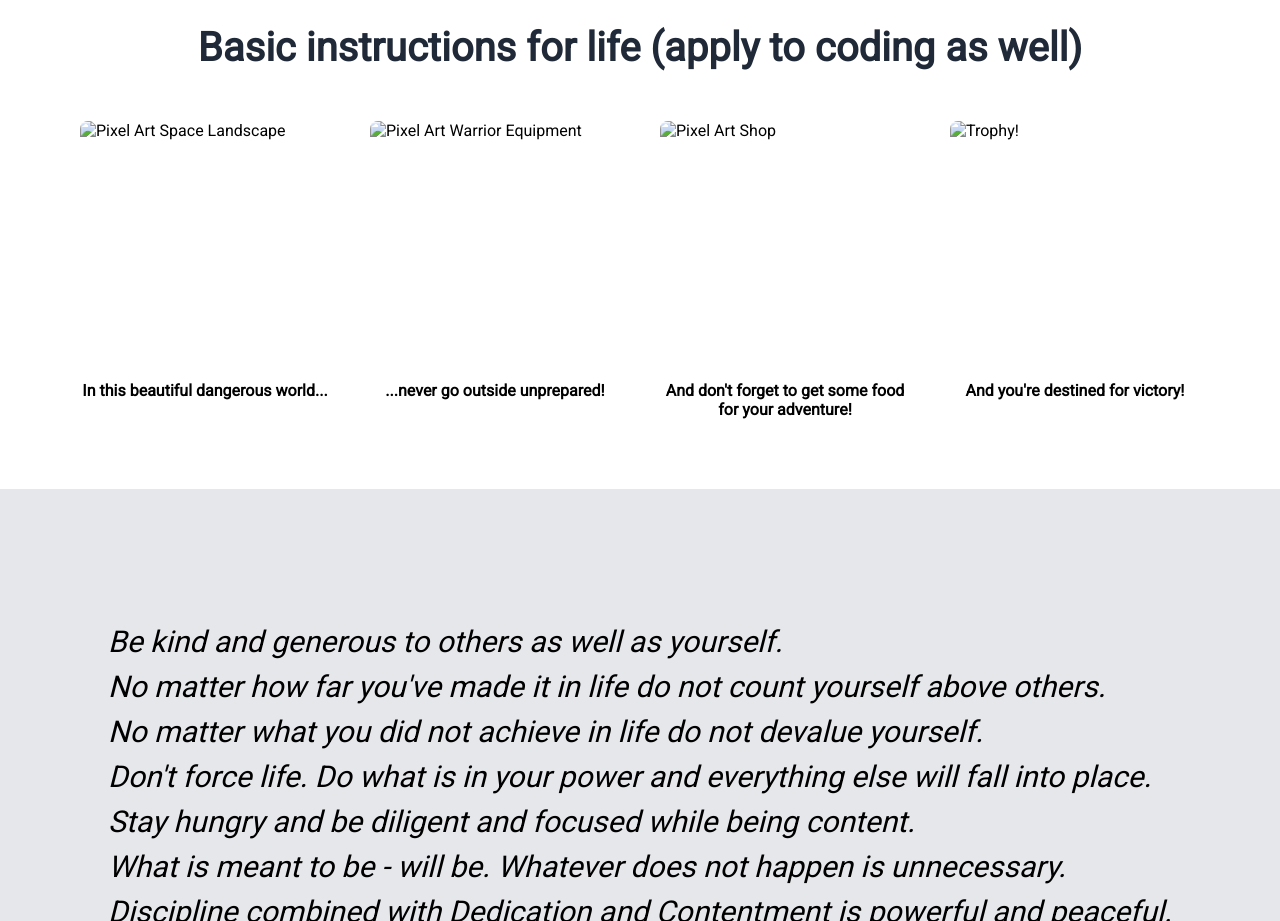
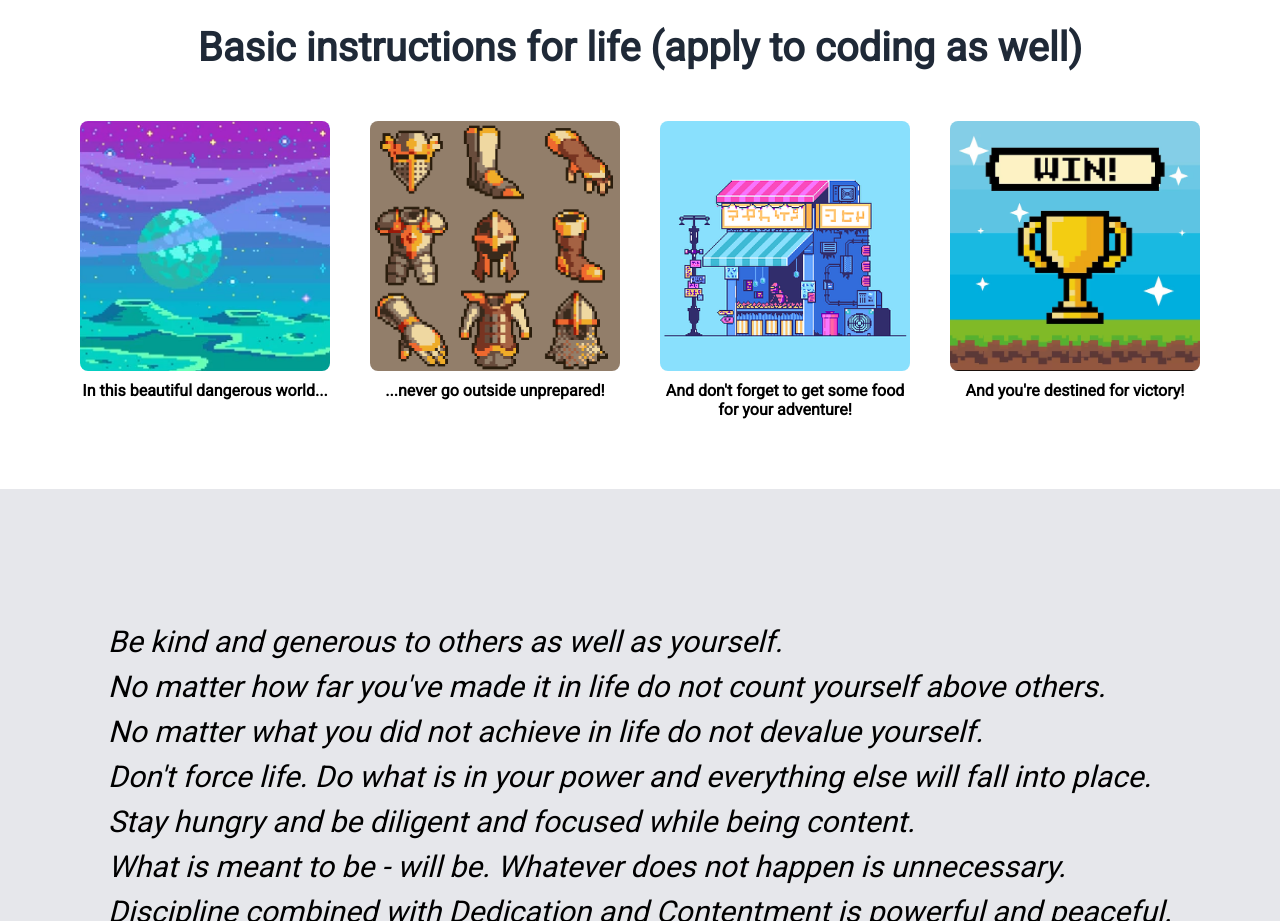
Before and after one commit to blackpantherx8x/landing-page-TOP, a plain HTML site: page index.html in a window 1280 px wide. Shown: the part 840-1761 px from the top of the page. Drawn offline with Linux system fonts and the light colour scheme; the site is published under a folder, as on GitHub Pages, so addresses that start at the root find nothing.

Commit message:
Fixed problem with images and minor detail in the header width

```diff
--- a/index.html
+++ b/index.html
@@ -43,19 +43,19 @@
             </div>
             <div class="image-boxes">
                 <div class="box1">
-                    <img class="img1" src="/img/box1.png" alt="Pixel Art Space Landscape" height="100px" width="70px">
+                    <img class="img1" src="img/box1.png" alt="Pixel Art Space Landscape" height="100px" width="70px">
                     <p class="paragraph-box1">In this beautiful dangerous world...</p>
                 </div>
                 <div class="box2">
-                    <img class="img1" src="/img/box2.png" alt="Pixel Art Warrior Equipment" height="100px" width="70px">
+                    <img class="img1" src="img/box2.png" alt="Pixel Art Warrior Equipment" height="100px" width="70px">
                     <p class="paragraph-box1">...never go outside unprepared!</p>
                 </div>
                 <div class="box3">
-                    <img class="img1" src="/img/box3.png" alt="Pixel Art Shop" height="100px" width="70px">
+                    <img class="img1" src="img/box3.png" alt="Pixel Art Shop" height="100px" width="70px">
                     <p class="paragraph-box1">And don't forget to get some food <br>for your adventure!</p>
                 </div>
                 <div class="box4">
-                    <img class="img1" src="/img/box4.png" alt="Trophy!" height="100px" width="70px">
+                    <img class="img1" src="img/box4.png" alt="Trophy!" height="100px" width="70px">
                     <p class="paragraph-box1">And you're destined for victory!</p>
                 </div>
             </div>
--- a/styles/styles.css
+++ b/styles/styles.css
@@ -50,7 +50,6 @@ main {
 
 inner-column {
     display: block;
-
     padding: 10px;
     width: 98%;
     max-width: 1500px;
@@ -91,6 +90,7 @@ nav ul{
    list-style: none;
    padding:0;
    background:#1F2937;
+
 }
 
 nav ul li a{
@@ -248,7 +248,6 @@ footer {
    }
 
 
-
 .lower-text {
 
    }
@@ -381,7 +380,7 @@ footer {
    background-color: red;
  }
 
- @media (max-width: 768px) { /* adjust based on your desired screen size */
+ @media (max-width: 700px) { /* adjust based on your desired screen size */
    .bluebox-seg4 {
      flex-direction: column;
    }
```
